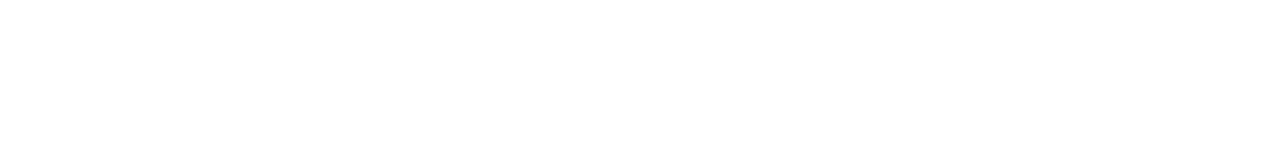
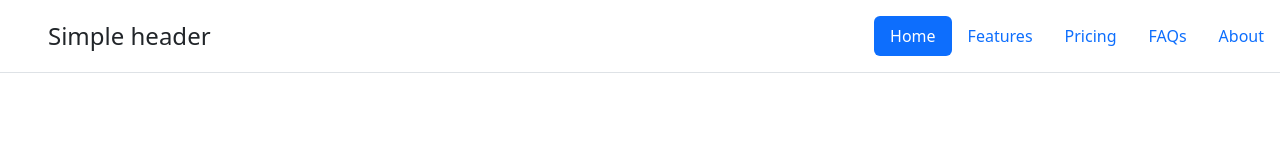
Before and after one commit to mod-on/corovki, a plain HTML site: page index.html in a window 1280 px wide. Drawn offline with nearby package versions, Linux system fonts and the light colour scheme.

Commit message:
Update index.html

```diff
--- a/index.html
+++ b/index.html
@@ -9,5 +9,19 @@
   </head>
   <body>
     <script src="https://cdn.jsdelivr.net/npm/bootstrap@5.2.0-beta1/dist/js/bootstrap.bundle.min.js" integrity="sha384-pprn3073KE6tl6bjs2QrFaJGz5/SUsLqktiwsUTF55Jfv3qYSDhgCecCxMW52nD2" crossorigin="anonymous"></script>
+ <header class="d-flex flex-wrap justify-content-center py-3 mb-4 border-bottom">
+      <a href="/" class="d-flex align-items-center mb-3 mb-md-0 me-md-auto text-dark text-decoration-none">
+        <svg class="bi me-2" width="40" height="32"><use xlink:href="#bootstrap"></use></svg>
+        <span class="fs-4">Simple header</span>
+      </a>
+
+      <ul class="nav nav-pills">
+        <li class="nav-item"><a href="#" class="nav-link active" aria-current="page">Home</a></li>
+        <li class="nav-item"><a href="#" class="nav-link">Features</a></li>
+        <li class="nav-item"><a href="#" class="nav-link">Pricing</a></li>
+        <li class="nav-item"><a href="#" class="nav-link">FAQs</a></li>
+        <li class="nav-item"><a href="#" class="nav-link">About</a></li>
+      </ul>
+    </header>
   </body>
 </html>
```
